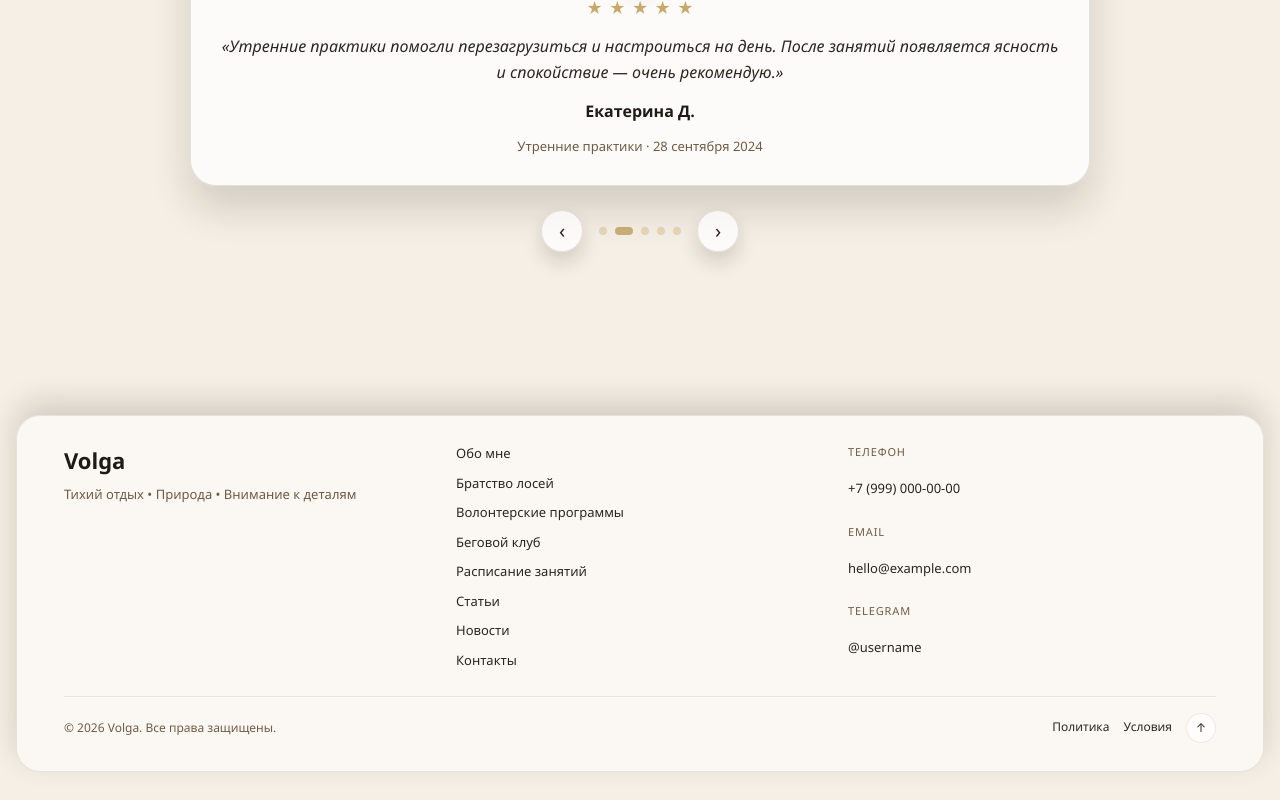
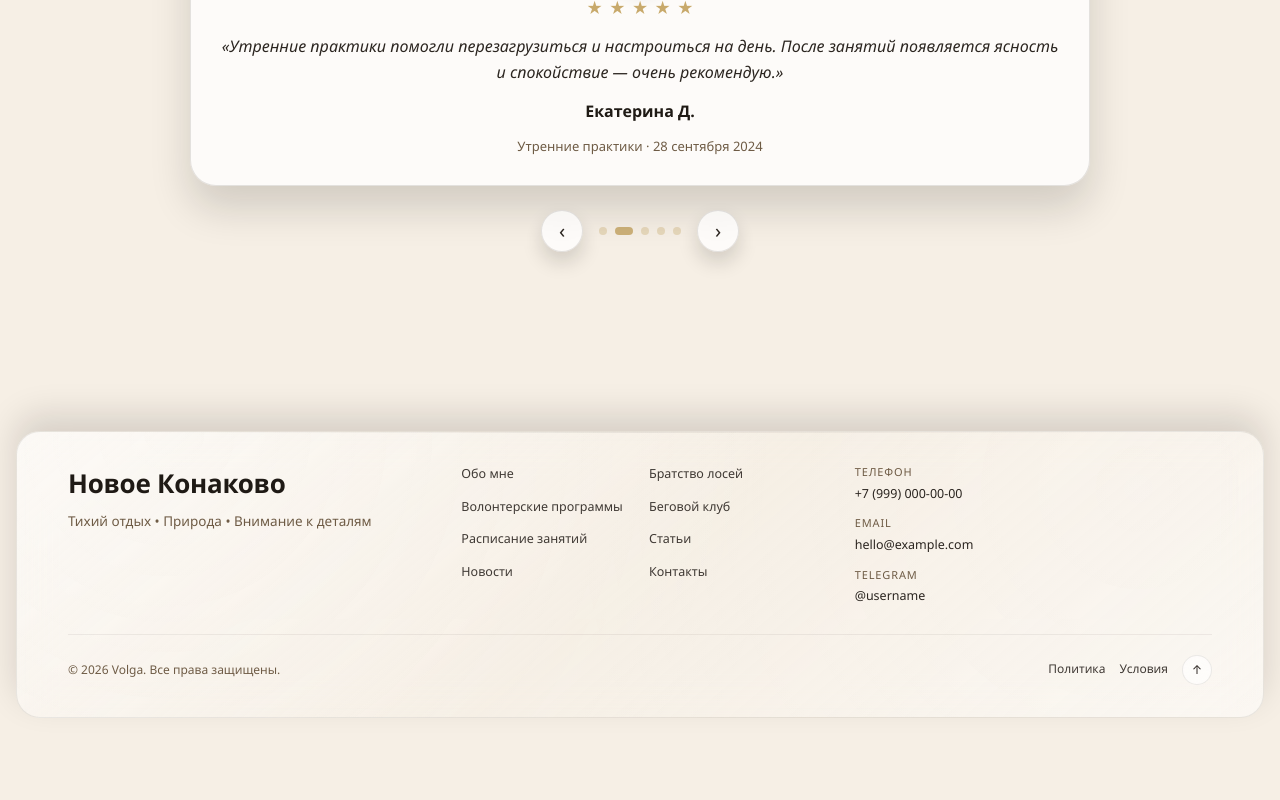
Before and after one commit to m1ke1994/volga, a Vue app: page / in a window 1280 px wide. Shown: the part 3998-4798 px from the top of the page. After the commit the page ends 4748 px from the top, so only its background shows below. Built offline with nearby package versions, Linux system fonts and the light colour scheme.

Commit message:
футер поменял

```diff
--- a/src/components/AppFooter.vue
+++ b/src/components/AppFooter.vue
@@ -4,7 +4,7 @@
       <div class="footer__inner">
         <div class="footer__grid">
           <div class="footer__brand">
-            <div class="footer__logo">Volga</div>
+            <div class="footer__logo">Новое Конаково</div>
             <p class="footer__tagline">Тихий отдых • Природа • Внимание к деталям</p>
           </div>
 
@@ -60,37 +60,78 @@ const scrollToTop = () => {
 <style scoped>
 .footer {
   width: 100%;
-  padding: 40px 16px 28px;
+  padding: 56px 16px 32px;
   background: var(--bg);
   color: var(--text);
 }
 
 .footer__glass {
-  background: color-mix(in srgb, var(--card) 70%, transparent);
-  border: 1px solid color-mix(in srgb, var(--border) 80%, transparent);
+  background: linear-gradient(
+      140deg,
+      color-mix(in srgb, var(--card) 82%, transparent),
+      color-mix(in srgb, var(--bg) 35%, transparent),
+      color-mix(in srgb, var(--card) 68%, transparent)
+    );
+  border: 1px solid color-mix(in srgb, var(--border) 72%, transparent);
   border-radius: 24px;
-  box-shadow: 0 -12px 30px var(--shadow);
-  backdrop-filter: blur(16px);
+  box-shadow: 0 -16px 34px color-mix(in srgb, var(--shadow) 85%, transparent);
+  backdrop-filter: blur(18px);
+  position: relative;
+  overflow: hidden;
+}
+
+.footer__glass::before {
+  content: '';
+  position: absolute;
+  inset: 0;
+  background: radial-gradient(
+      circle at 12% 0%,
+      rgba(255, 255, 255, 0.16),
+      transparent 55%
+    ),
+    radial-gradient(circle at 90% 20%, rgba(255, 255, 255, 0.08), transparent 50%);
+  opacity: 0.6;
+  pointer-events: none;
+}
+
+.footer__glass::after {
+  content: '';
+  position: absolute;
+  left: 8%;
+  right: 8%;
+  top: 0;
+  height: 1px;
+  background: linear-gradient(
+    90deg,
+    transparent,
+    color-mix(in srgb, var(--border) 60%, transparent),
+    transparent
+  );
+  pointer-events: none;
 }
 
 .footer__inner {
   max-width: 1200px;
   margin: 0 auto;
-  padding: 28px 24px;
+  padding: 32px 28px;
   display: grid;
-  gap: 24px;
+  gap: 28px;
   box-sizing: border-box;
+  position: relative;
+  z-index: 1;
 }
 
 .footer__grid {
   display: grid;
   grid-template-columns: repeat(3, minmax(0, 1fr));
-  gap: 24px;
+  gap: 36px;
+  align-items: start;
 }
 
 .footer__logo {
-  font-size: 22px;
-  font-weight: 600;
+  font-size: 26px;
+  font-weight: 650;
+  letter-spacing: -0.01em;
   color: var(--text-strong);
   margin-bottom: 8px;
 }
@@ -98,20 +139,23 @@ const scrollToTop = () => {
 .footer__tagline {
   margin: 0;
   color: var(--muted);
-  font-size: 13px;
+  font-size: 13.5px;
 }
 
 .footer__nav {
   display: grid;
-  gap: 8px;
+  gap: 10px 18px;
+  grid-template-columns: repeat(2, minmax(0, 1fr));
 }
 
 .footer__link {
   position: relative;
   color: var(--text);
-  font-size: 13px;
+  font-size: 12.5px;
+  line-height: 1.65;
   padding-bottom: 2px;
   width: fit-content;
+  opacity: 0.9;
 }
 
 .footer__link::after {
@@ -121,21 +165,22 @@ const scrollToTop = () => {
   right: 0;
   bottom: -2px;
   height: 2px;
-  background: var(--primary);
+  background: color-mix(in srgb, var(--primary) 75%, transparent);
   transform: scaleX(0);
   transform-origin: left;
   transition: transform 220ms ease;
 }
 
-.footer__link:hover::after {
+.footer__link:hover::after,
+.footer__link:focus-visible::after {
   transform: scaleX(1);
 }
 
 .footer__contacts {
   display: grid;
-  gap: 10px;
+  gap: 12px;
   color: var(--text);
-  font-size: 13px;
+  font-size: 12.5px;
 }
 
 .footer__contact-item {
@@ -157,8 +202,8 @@ const scrollToTop = () => {
   gap: 12px;
   color: var(--muted);
   font-size: 12px;
-  border-top: 1px solid color-mix(in srgb, var(--border) 70%, transparent);
-  padding-top: 16px;
+  border-top: 1px solid color-mix(in srgb, var(--border) 55%, transparent);
+  padding-top: 20px;
 }
 
 .footer__bottom-links {
@@ -183,12 +228,12 @@ const scrollToTop = () => {
   align-items: center;
   justify-content: center;
   backdrop-filter: blur(10px);
-  transition: transform 200ms ease, box-shadow 200ms ease;
+  transition: box-shadow 200ms ease, background 200ms ease;
 }
 
 .footer__to-top:hover {
-  transform: translateY(-1px);
   box-shadow: 0 8px 16px var(--shadow);
+  background: color-mix(in srgb, var(--card) 85%, transparent);
 }
 
 @media (max-width: 900px) {
@@ -208,11 +253,16 @@ const scrollToTop = () => {
 
   .footer__grid {
     grid-template-columns: 1fr;
+    gap: 24px;
   }
 
   .footer__bottom {
     flex-direction: column;
     align-items: flex-start;
   }
+
+  .footer__nav {
+    grid-template-columns: 1fr;
+  }
 }
 </style>
```
